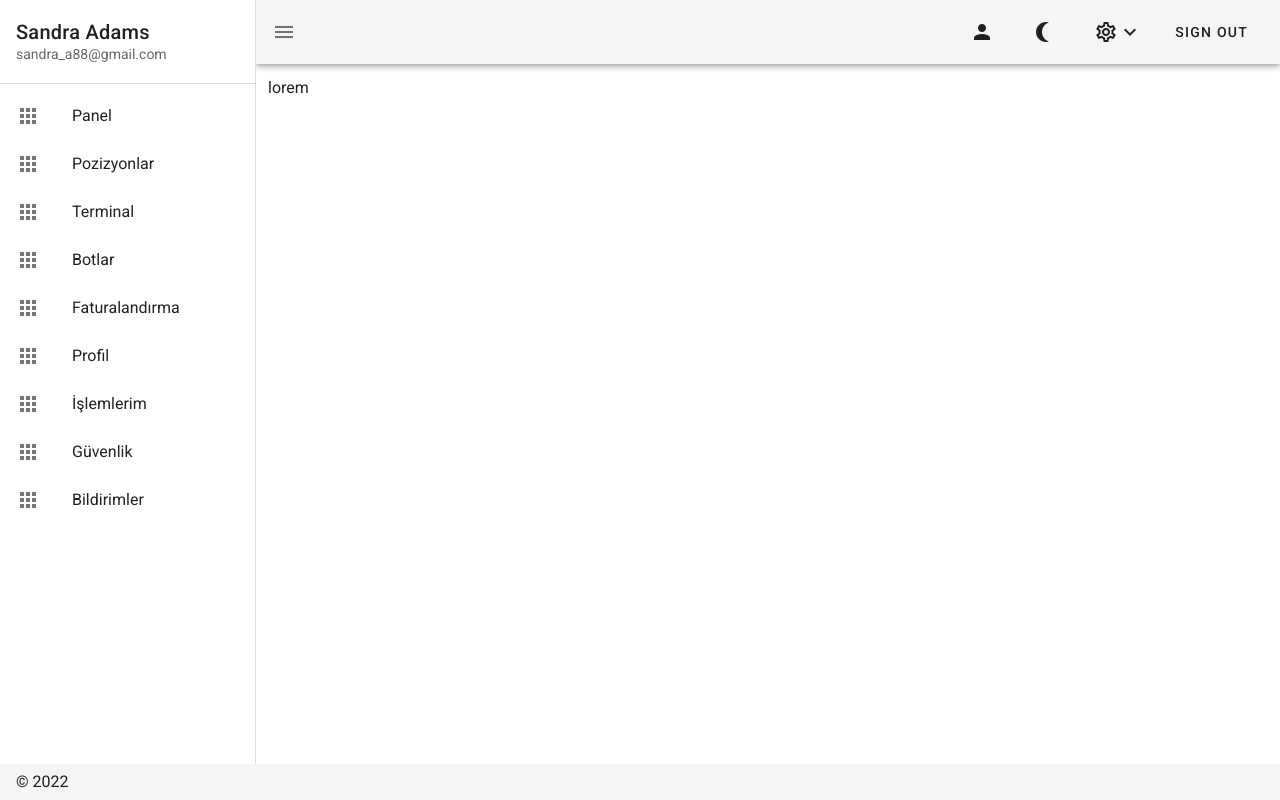
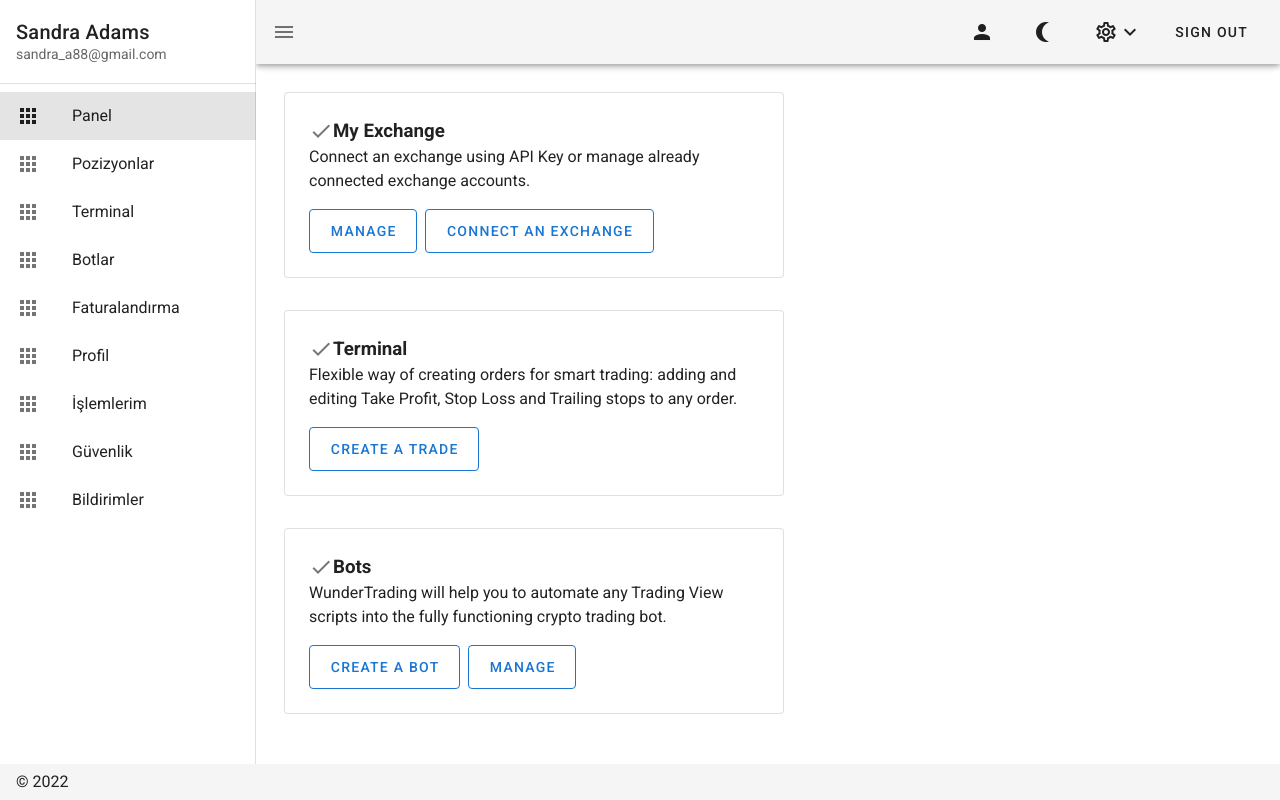
Before and after one commit to hihurmuz/fx-crypto-trade, a Nuxt app: page /home in a window 1280 px wide. Built offline with nearby package versions, Linux system fonts and the light colour scheme.

Commit message:
info card add

```diff
--- /dev/null
+++ b/components/InfoCard.vue
@@ -0,0 +1,44 @@
+<template>
+	<v-card
+		class="pa-6"
+		elevation="0"
+		outlined
+		max-width="500"
+	>
+		<v-row class="ma-0 pa-0">
+			<v-icon>mdi-check</v-icon>
+			<h3>{{ info.title }}</h3>
+		</v-row>
+		<p>
+			{{ info.content }}
+		</p>
+		<v-btn class="mr-2" color="primary" outlined large v-for="(el,i) in info.buttons" :key="i" :to="el.path">
+			{{ el.title }}
+		</v-btn>
+	</v-card>
+</template>
+
+<script>
+
+export default {
+	name: "InfoCard",
+	props: {
+		info: {
+			type: Object,
+			default: () => {
+				return {
+					title: "My Exchange",
+					content: "Connect an exchange using API Key or manage\n" +
+						"already connected exchange accounts.",
+					buttons: [
+						{
+							title: "Manage",
+							path: "/"
+						}
+					]
+				}
+			}
+		},
+	}
+}
+</script>
--- a/components/general/Menu.vue
+++ b/components/general/Menu.vue
@@ -11,8 +11,8 @@
 				<v-icon>mdi-account</v-icon>
 			</v-btn>
 
-			<v-btn text rounded>
-				<v-icon>mdi-moon-waning-crescent</v-icon>
+			<v-btn text rounded @click="darkMode">
+				<v-icon>{{iconDarkModeType}}</v-icon>
 			</v-btn>
 			<v-menu offset-y>
 				<template v-slot:activator="{ on, attrs }">
@@ -76,7 +76,7 @@
 	</div>
 </template>
 
-<script> //  moon-full
+<script>
 export default {
 	name: "TheMenu",
 	data() {
@@ -87,7 +87,7 @@ export default {
 				{
 					icon: 'mdi-apps',
 					title: 'Panel',
-					to: '/'
+					to: '/home'
 				},
 				{
 					icon: 'mdi-apps',
@@ -141,6 +141,16 @@ export default {
 				}
 			]
 		}
+	},
+	computed:{
+		iconDarkModeType() {
+			return this.$vuetify.theme.dark ? 'mdi-white-balance-sunny' : 'mdi-moon-waning-crescent'
+		}
+	},
+	methods: {
+		darkMode() {
+			this.$vuetify.theme.dark = !this.$vuetify.theme.dark;
+		}
 	}
 }
 </script>
--- a/layouts/login.vue
+++ b/layouts/login.vue
@@ -10,6 +10,6 @@
 
 <script>
 export default {
-	name: 'Login'
+	name: 'Login',
 }
 </script>
--- a/pages/home.vue
+++ b/pages/home.vue
@@ -1,11 +1,61 @@
 <template>
-	<div>
-		lorem
+	<div class="d-flex flex-wrap"
+		 color="grey lighten-2">
+		<info-card class="ma-4" v-for="(el,i) in infoCardData" :key="i" :info="el"/>
 	</div>
 </template>
 
 <script>
 export default {
 	name: 'Home',
+	data() {
+		return {
+			infoCardData:[
+				{
+					title: "My Exchange",
+					content: "Connect an exchange using API Key or manage\n" +
+						"already connected exchange accounts.",
+					buttons: [
+						{
+							title: "Manage",
+							path: "/"
+						},
+						{
+							title: "Connect an exchange",
+							path: "/"
+						}
+					]
+				},
+				{
+					title: "Terminal",
+					content: "Flexible way of creating orders for smart trading:\n" +
+						"adding and editing Take Profit, Stop Loss and\n" +
+						"Trailing stops to any order.",
+					buttons: [
+						{
+							title: "Create a trade",
+							path: "/"
+						},
+					]
+				},
+				{
+					title: "Bots",
+					content: "WunderTrading will help you to automate any\n" +
+						"Trading View scripts into the fully functioning\n" +
+						"crypto trading bot.",
+					buttons: [
+						{
+							title: "Create a Bot",
+							path: "/"
+						},
+						{
+							title: "Manage",
+							path: "/"
+						},
+					]
+				},
+			]
+		}
+	}
 }
 </script>
```
